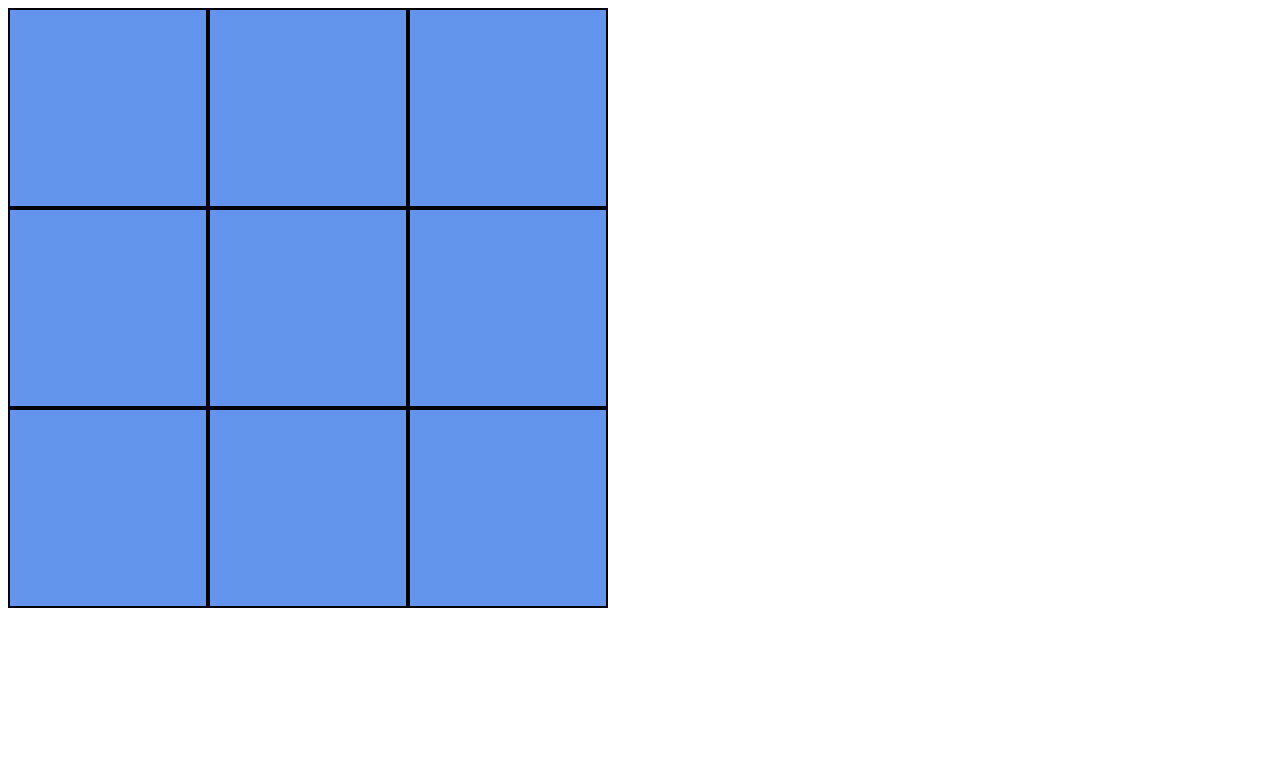
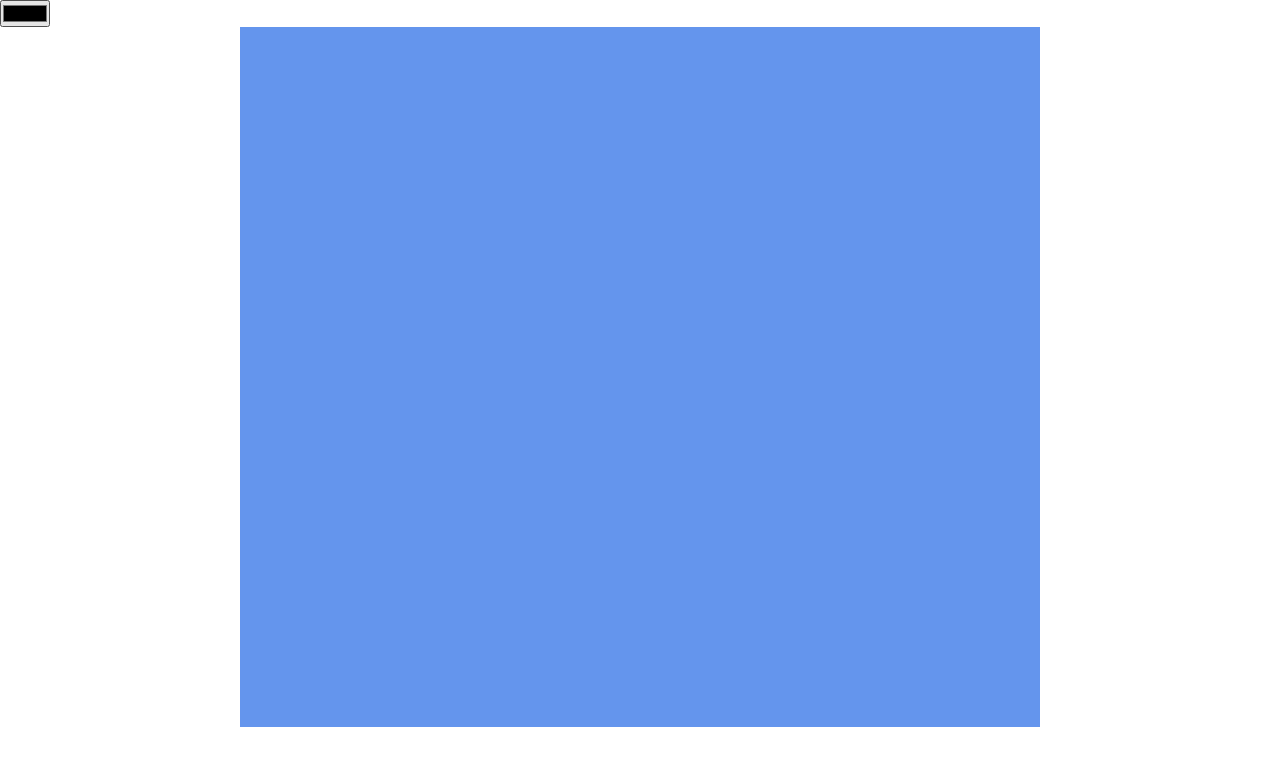
Before and after one commit to panwitter/panwitterportfolio, a plain HTML site: page whatahell/index.html in a window 1280 px wide. Drawn offline with Linux system fonts and the light colour scheme.

Commit message:
пэинт вау

```diff
--- a/whatahell/index.html
+++ b/whatahell/index.html
@@ -8,16 +8,8 @@
     <title>Document</title>
   </head>
   <body>
-    <div class="box">
-      <div class="block"></div>
-      <div class="block"></div>
-      <div class="block"></div>
-      <div class="block"></div>
-      <div class="block"></div>
-      <div class="block"></div>
-      <div class="block"></div>
-      <div class="block"></div>
-      <div class="block"></div>
+    <input id="color" type="color">
+    <div class="bigbox"></div>
     </div>
   </body>
 </html>
--- a/whatahell/index.js
+++ b/whatahell/index.js
@@ -1,11 +1,41 @@
-let blocks = document.querySelectorAll(".block");
-console.log(blocks);
+let wrapper = document.querySelector(".bigbox");
+const blockWidth = 20;
+let s = (wrapper.offsetWidth * wrapper.offsetHeight) / Math.pow(blockWidth,2);
+console.log(s);
 
-for (let i = 0; i < blocks.length; i++) {
-  blocks[i].addEventListener("mouseenter", function () {
-    blocks[i].classList.add("--active");
-    setTimeout(() => {
-      blocks[i].classList.remove("--active");
-    }, 1000);
+for (let i = 0; i<s; i++) {
+  wrapper.insertAdjacentHTML("afterbegin", '<div class="block"></div>');
+}
+
+let color = document.getElementById("color");
+console.log(color.value);
+
+let blocksList = document.querySelectorAll(".block");
+
+
+let isDraw = false
+
+wrapper.addEventListener("mousedown", () => {
+  isDraw = true;
+})
+
+wrapper.addEventListener("mouseup", () => {
+  isDraw = false;
+})
+
+blocksList.forEach((block) => {
+  block.addEventListener("mouseenter", () => {
+    if (isDraw) {
+      block.style.background = color.value;
+    }
   });
-}
+});
+
+// for (let i = 0; i < blocks.length; i++) {
+//   blocks[i].addEventListener("mouseenter", function () {
+//     blocks[i].classList.add("--active");
+//     setTimeout(() => {
+//       blocks[i].classList.remove("--active");
+//     }, 1000);
+//   });
+// }
--- a/whatahell/style.css
+++ b/whatahell/style.css
@@ -1,16 +1,25 @@
+* {
+    margin: 0;
+    padding: 0;
+    box-sizing: border-box;
+}
 .block {
-    width: 200px;
-    height: 200px;
+    width: 20px;
+    height: 20px;
     background-color: cornflowerblue;
-    border: 2px solid ;
-    box-sizing:border-box ;
+    /* border: 2px solid ; */
+    box-sizing: border-box ;
 }
-.box {
-    /*background-color: bisque;*/
-    /*display: flex;*/
-    max-width: 600px;
+.bigbox {
+    background-color: bisque;
+    display: flex;
+    flex-wrap: wrap;
+    max-width: 800px;
+    height: 700px;
+    margin: 0 auto;
+    /* max-width: 600px;
     display: grid;
-    grid-template-columns: repeat(3, 200px);
+    grid-template-columns: repeat(3, 200px); */
 
 }
 .--active {
```
